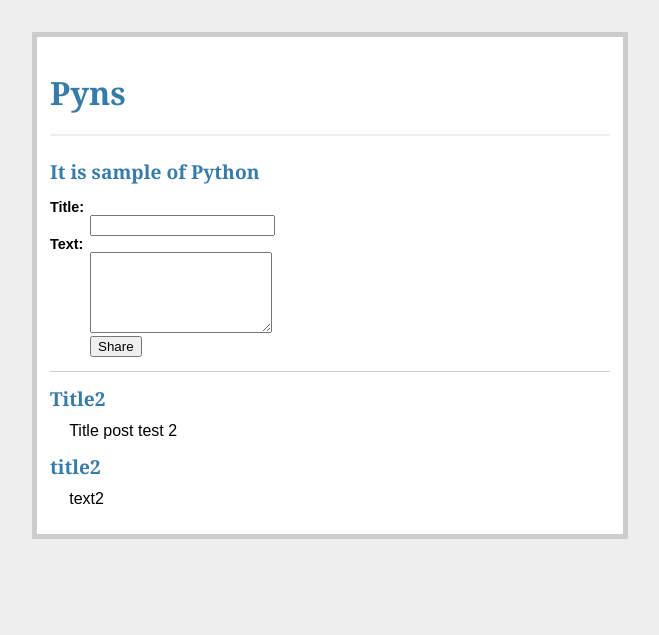
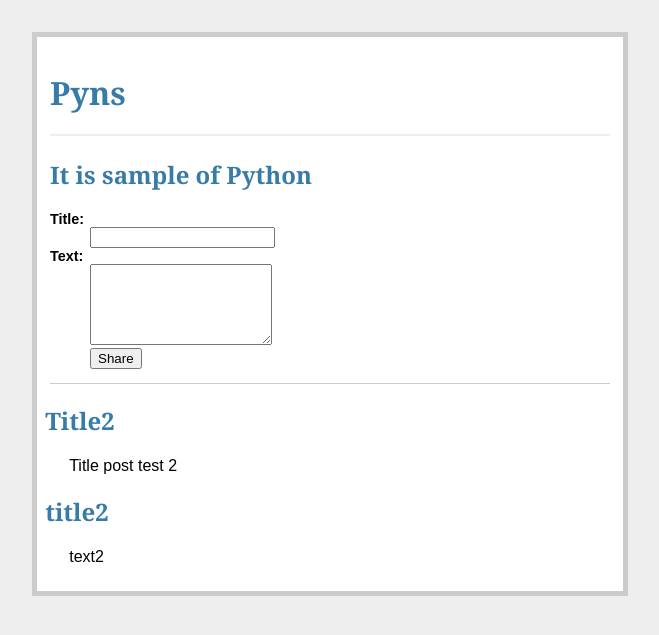
Before and after one commit to belion-freee/pyns, a Flask app: page / in a window 1280 px wide. Shown: the top 635 px of the page, without its empty margins (310-969 px from the left). Run offline with Flask 2, Linux system fonts and the light colour scheme; data comes from the database, SQL or seed files in the repository.

Commit message:
[Modified] dont chache

```diff
--- a/pyns/static/style.css
+++ b/pyns/static/style.css
@@ -17,9 +17,7 @@
 }
 
 h2 {
-  font-size: 1.2em;
-  margin-top: 10px;
-  margin-bottom: 10px;
+  font-size: 1.5em;
 }
 
 .page {
--- a/pyns/views.py
+++ b/pyns/views.py
@@ -1,6 +1,7 @@
 from flask import request, redirect, url_for, render_template, flash
 from pyns import app, db
 from pyns.models import Entry
+import os
 
 @app.route('/')
 def index():
@@ -17,3 +18,16 @@
     db.session.commit()
     flash('New entry was successfully posted')
     return redirect(url_for('index'))
+
+# css reload at change
+@app.context_processor
+def override_url_for():
+    return dict(url_for=dated_url_for)
+
+def dated_url_for(endpoint, **values):
+    if endpoint == 'static':
+        filename = values.get('filename', None)
+        if filename:
+            file_path = os.path.join(app.root_path, endpoint, filename)
+            values['q'] = int(os.stat(file_path).st_mtime)
+    return url_for(endpoint, **values)
```
